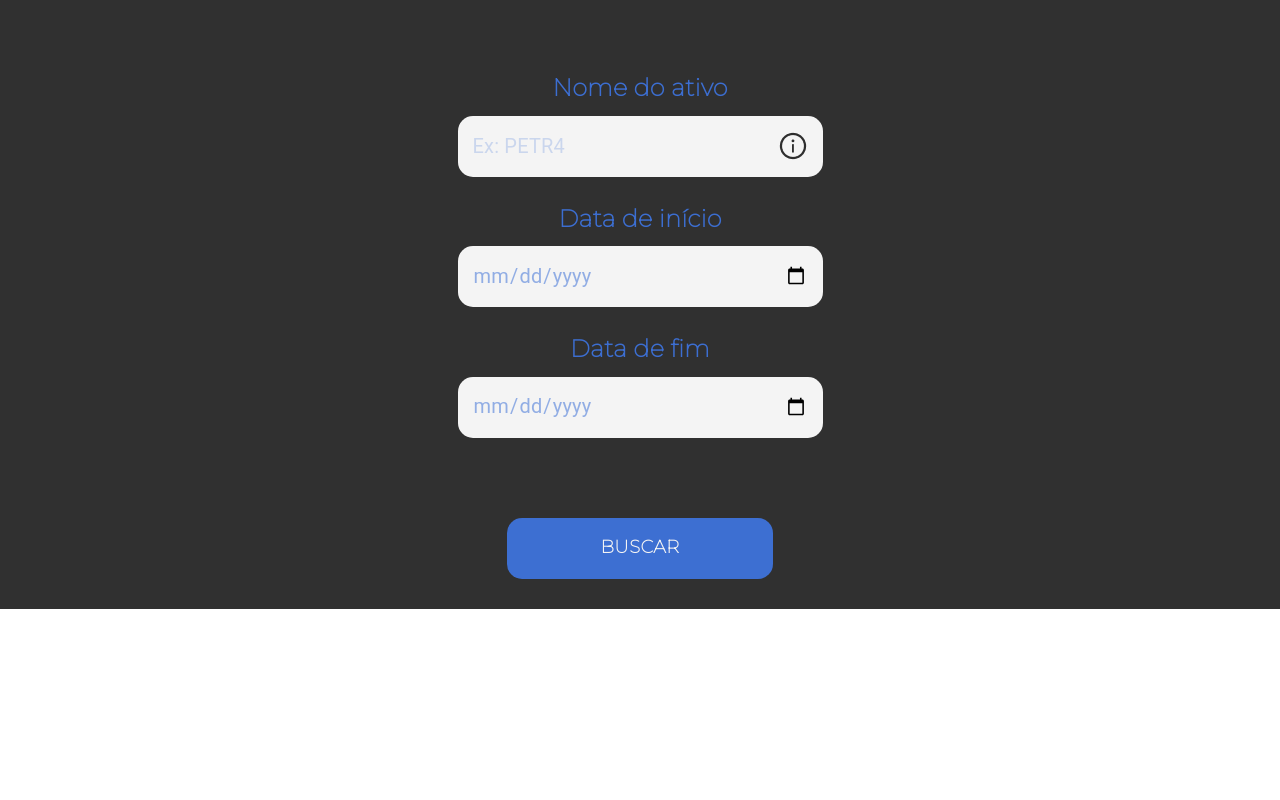
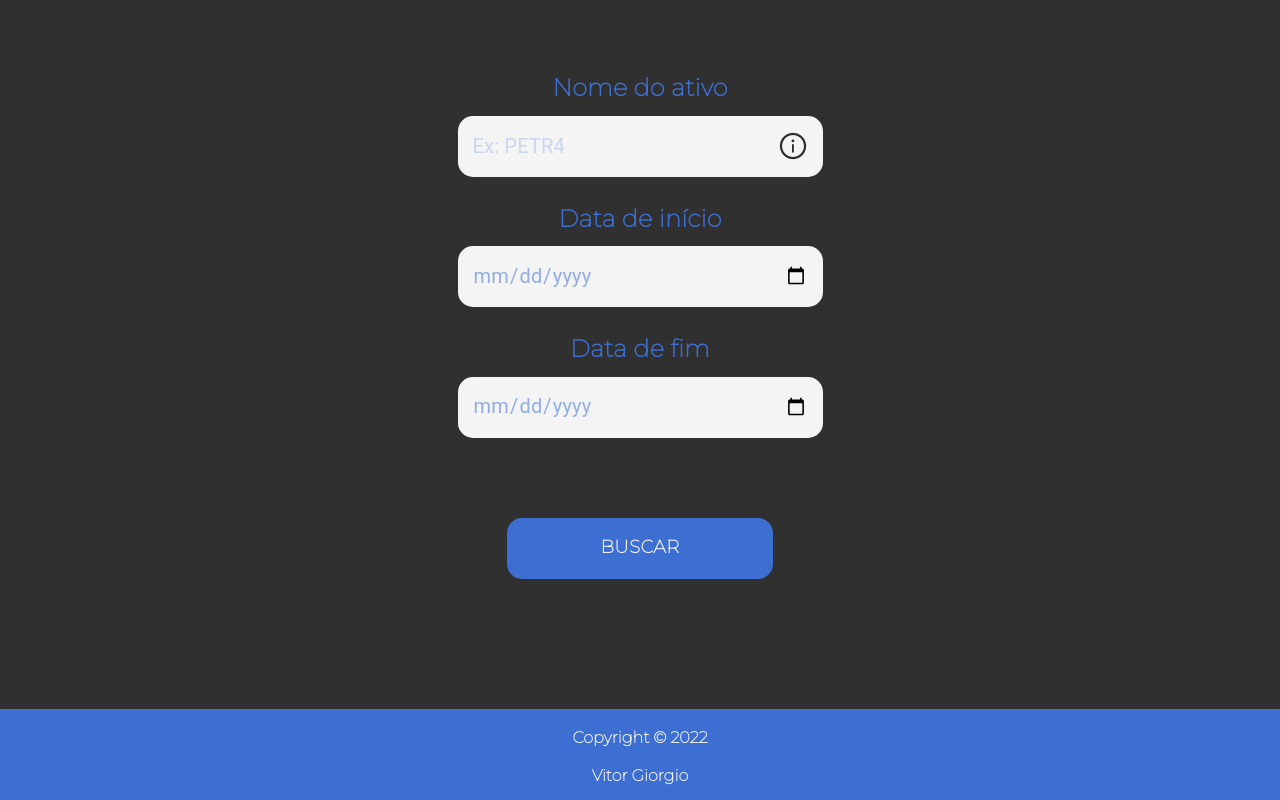
Before and after one commit to v-giorgio/inoa-b3-challenge, a React (Create React App) app in the folder frontend/: page / in a window 1280 px wide. Shown: the part 795-1595 px from the top of the page. Before the commit the page ends 1404 px from the top, so only its background shows below. Built offline with nearby package versions, Linux system fonts and the light colour scheme.

Commit message:
feature: main page footer

```diff
--- /dev/null
+++ b/frontend/src/components/Footer/index.tsx
@@ -0,0 +1,17 @@
+import React from "react";
+import { colors } from "../../assets/theme/theme";
+import { FooterSection, FooterText } from "./styles";
+
+function Footer() {
+  return (
+    <FooterSection style={{ backgroundColor: colors.darkBlue }}>
+      <FooterText style={{ color: colors.light }}>
+        Copyright © 2022 <br />
+        <br />
+        Vitor Giorgio
+      </FooterText>
+    </FooterSection>
+  );
+}
+
+export default Footer;
--- /dev/null
+++ b/frontend/src/components/Footer/styles.tsx
@@ -0,0 +1,17 @@
+import styled from "styled-components";
+
+export const FooterSection = styled.nav`
+  margin-top: 100px;
+  padding: 0;
+  width: 100%;
+  display: flex;
+  justify-content: center;
+  align-items: center;
+  padding-top: 1.5%;
+`;
+
+export const FooterText = styled.p`
+  font-weight: bold;
+  padding-bottom: 15px;
+  text-align: center;
+`;
--- a/frontend/src/screens/MainPage/index.tsx
+++ b/frontend/src/screens/MainPage/index.tsx
@@ -5,6 +5,7 @@ import { Styles } from "./styles";
 import NavigationBar from "../../components/NavigationBar";
 import TextSection from "../../components/TextSection";
 import { MainContainer } from "./styles";
+import Footer from "../../components/Footer";
 
 function MainPage() {
   return (
@@ -13,6 +14,7 @@ function MainPage() {
       <TextSection />
       <hr style={Styles.divider} />
       <Form />
+      <Footer />
     </MainContainer>
   );
 }
```
